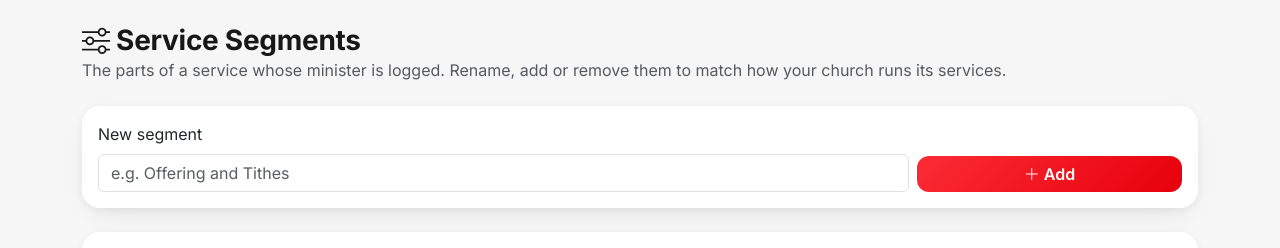
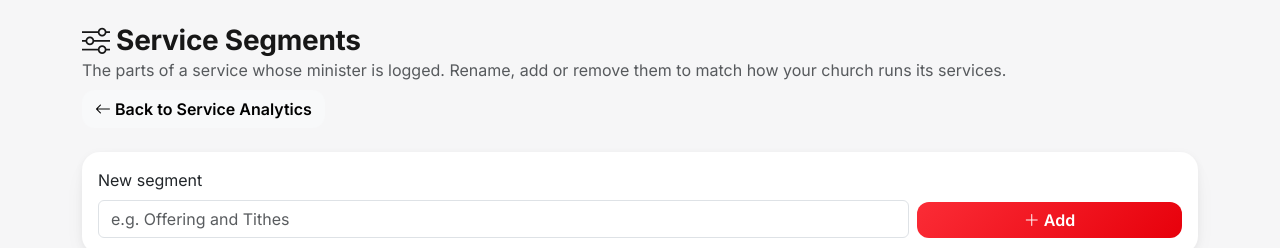
Before and after one commit to elugabriel/Expert-church-monitor, a Python web app: template templates/admin/service_segments.html in a window 1280 px wide. Shown: the top 248 px of the page. Run offline with Jinja, Linux system fonts and the light colour scheme; the template is opened without the code that fills it, so the values that code supplies are empty.

Commit message:
Add a Back button to the Service Segments page
Co-Authored-By: Claude Opus 5.5 <noreply@anthropic.com>

```diff
--- a/templates/admin/service_segments.html
+++ b/templates/admin/service_segments.html
@@ -1,9 +1,12 @@
 {% extends "base.html" %}
 {% block title %}Service Segments{% endblock %}
 {% block content %}
-<div class="mb-4">
-  <h3 class="mb-0"><i class="bi bi-sliders"></i> Service Segments</h3>
-  <span class="text-muted">The parts of a service whose minister is logged. Rename, add or remove them to match how your church runs its services.</span>
+<div class="d-flex justify-content-between align-items-start mb-4 flex-wrap gap-2">
+  <div>
+    <h3 class="mb-0"><i class="bi bi-sliders"></i> Service Segments</h3>
+    <span class="text-muted">The parts of a service whose minister is logged. Rename, add or remove them to match how your church runs its services.</span>
+  </div>
+  <a href="{{ url_for('admin_service_log') }}" class="btn btn-light"><i class="bi bi-arrow-left"></i> Back to Service Analytics</a>
 </div>
 
 <div class="card p-3 mb-4">
```
